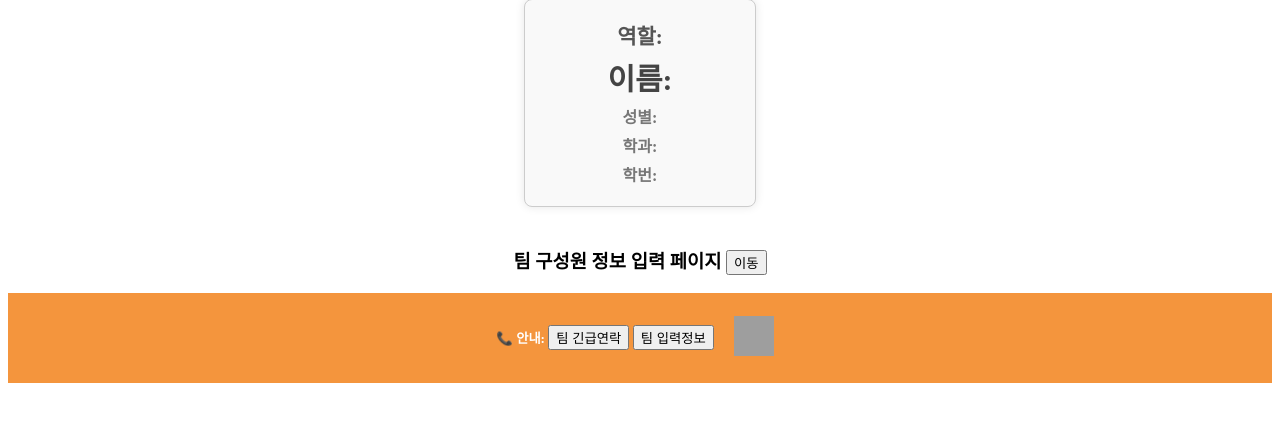
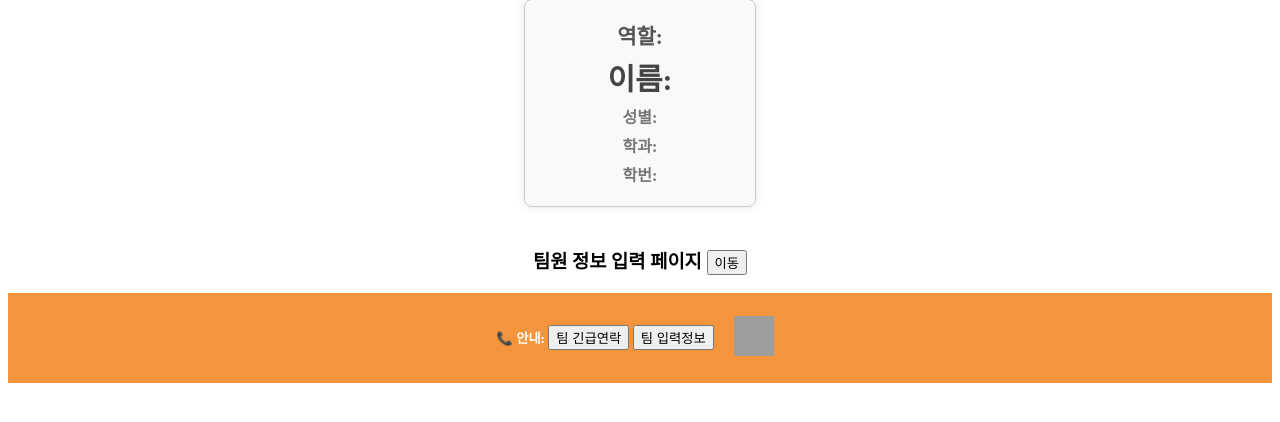
Before and after one commit to CSID-DGU/2024-2-OSSPrac, a Flask app: page / in a window 1280 px wide. Shown: the part 312-734 px from the top of the page. Run offline with Flask 3, Linux system fonts and the light colour scheme; grey boxes are pictures that could not be loaded.

Commit message:
11.11 팀원 명칭 수정

```diff
--- a/Subject3_2/templates/contact.html
+++ b/Subject3_2/templates/contact.html
@@ -52,7 +52,7 @@
     <h2>팀 입력정보 소개</h2>
     <hr>
     <p> 이 사이트는 오픈소스 소프트웨어 프로젝트 3팀 <strong>SourceTong</strong>의
-        팀원들 인적사항을 기입하는 곳입니다.</p>
+        팀원들의 인적사항을 기입하는 곳입니다.</p>
     <p> 해당하는 팀원들은 자신의 <strong>역할, 이름, 학과, 학번, 성별</strong>에 맞춰
         기입해 주시길 바랍니다.</p>
     <p> 아울러 <strong>개인정보유출</strong>이 있을 수 있으니
--- a/Subject3_2/templates/index.html
+++ b/Subject3_2/templates/index.html
@@ -3,7 +3,7 @@
 <head>
     <meta charset="UTF-8">
     <meta name="viewport" content="width=device-width, initial-scale=1.0">
-    <title>팀 구성원 정보</title>
+    <title>팀원 정보</title>
     <style>
         .container {
             display: flex;
@@ -76,7 +76,7 @@
             window.open("/contact", "contactPage", "width=600,height=400");
         }
         function openInputPage() {
-            if (confirm("Team3 SourceTong 구성원이면 계속 진행해주세요.")) {
+            if (confirm("Team3 SourceTong 팀원이면 계속 진행해주세요.")) {
                 window.open("/input", "InputPage", "width=800,height=600");
             }
         }
@@ -126,7 +126,7 @@
             <p class="info"><strong>학번:</strong> </p>
         </div>
     </div>
-    <h3> 팀 구성원 정보 입력 페이지 <button onclick="openInputPage()"> 이동 </button> </h3>
+    <h3> 팀원 정보 입력 페이지 <button onclick="openInputPage()"> 이동 </button> </h3>
     <footer>
         <div style="display: flex; align-items: center; justify-content: center; gap: 10px;">
             <h5>📞 안내: <button onclick="showContactInfo()"> 팀 긴급연락</button>
--- a/Subject3_2/templates/input.html
+++ b/Subject3_2/templates/input.html
@@ -3,7 +3,7 @@
 <head>
     <meta charset="UTF-8">
     <meta name="viewport" content="width=device-width, initial-scale=1.0">
-    <title>학생 정보 입력</title>
+    <title>팀원 정보 입력</title>
     <style>
         body {
             font-family: Arial, sans-serif;
@@ -72,7 +72,7 @@
         <span class="header-text">OSSPrac Team3 : SourceTong</span>
     </div>
 
-    <h1>학생 정보 입력</h1>
+    <h1>팀원 정보 입력</h1>
     <form action="/result" method="POST" id="studentForm">
         <div id="personContainer">
             <div class="person-block">
--- a/Subject3_2/templates/result.html
+++ b/Subject3_2/templates/result.html
@@ -3,7 +3,7 @@
 <head>
     <meta charset="UTF-8">
     <meta name="viewport" content="width=device-width, initial-scale=1.0">
-    <title>팀 구성원 정보 출력</title>
+    <title>팀원 정보 출력</title>
     <style>
         .container {
             display: flex;
@@ -127,7 +127,7 @@
       </div>
     {% endif %}
 
-    <h1 style="text-align: center">학생 정보 출력</h1>
+    <h1 style="text-align: center">팀원 정보 출력</h1>
     <div class="container">
         {% for name, major, student_number, role, gender in students %}
             <div class="student-block">
```
